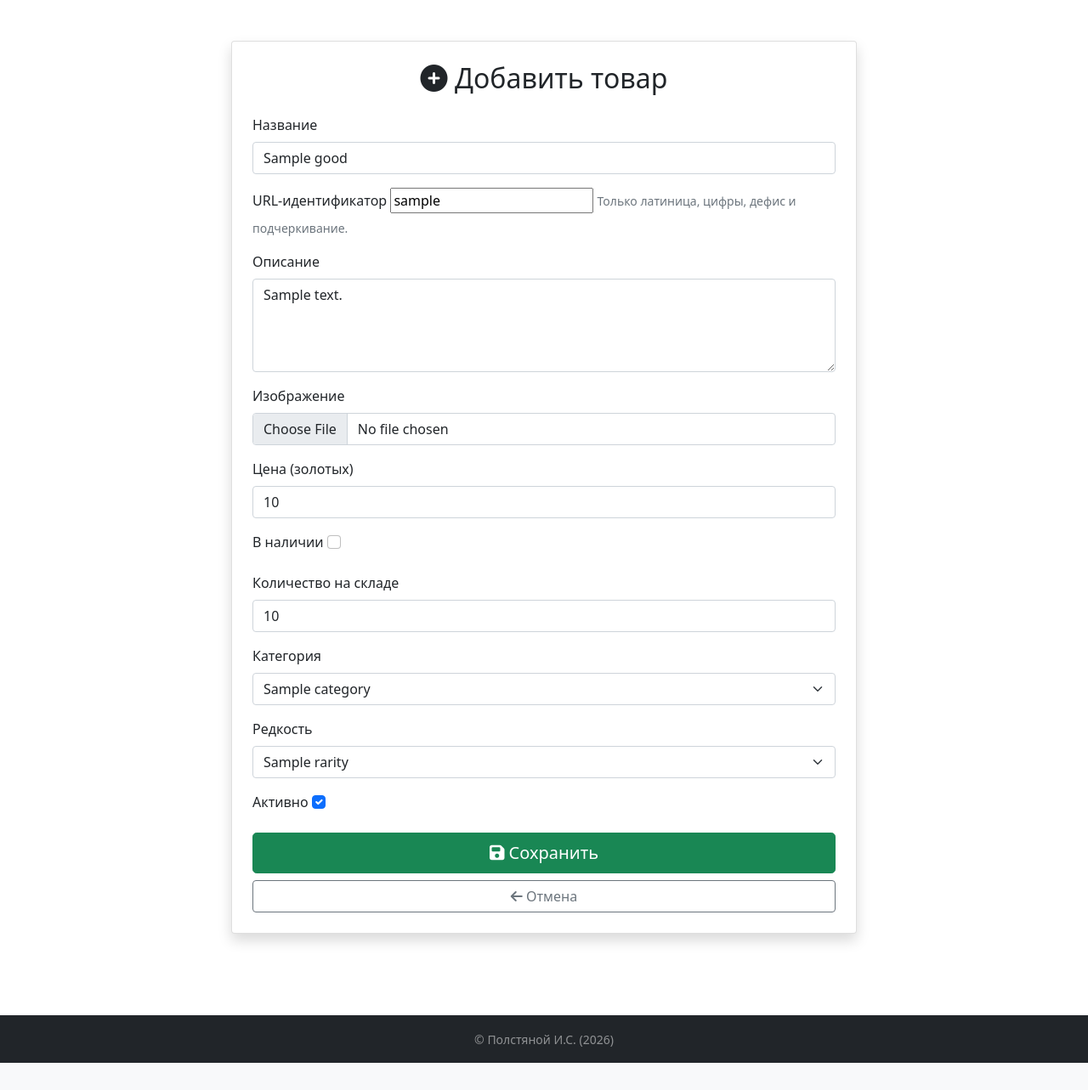
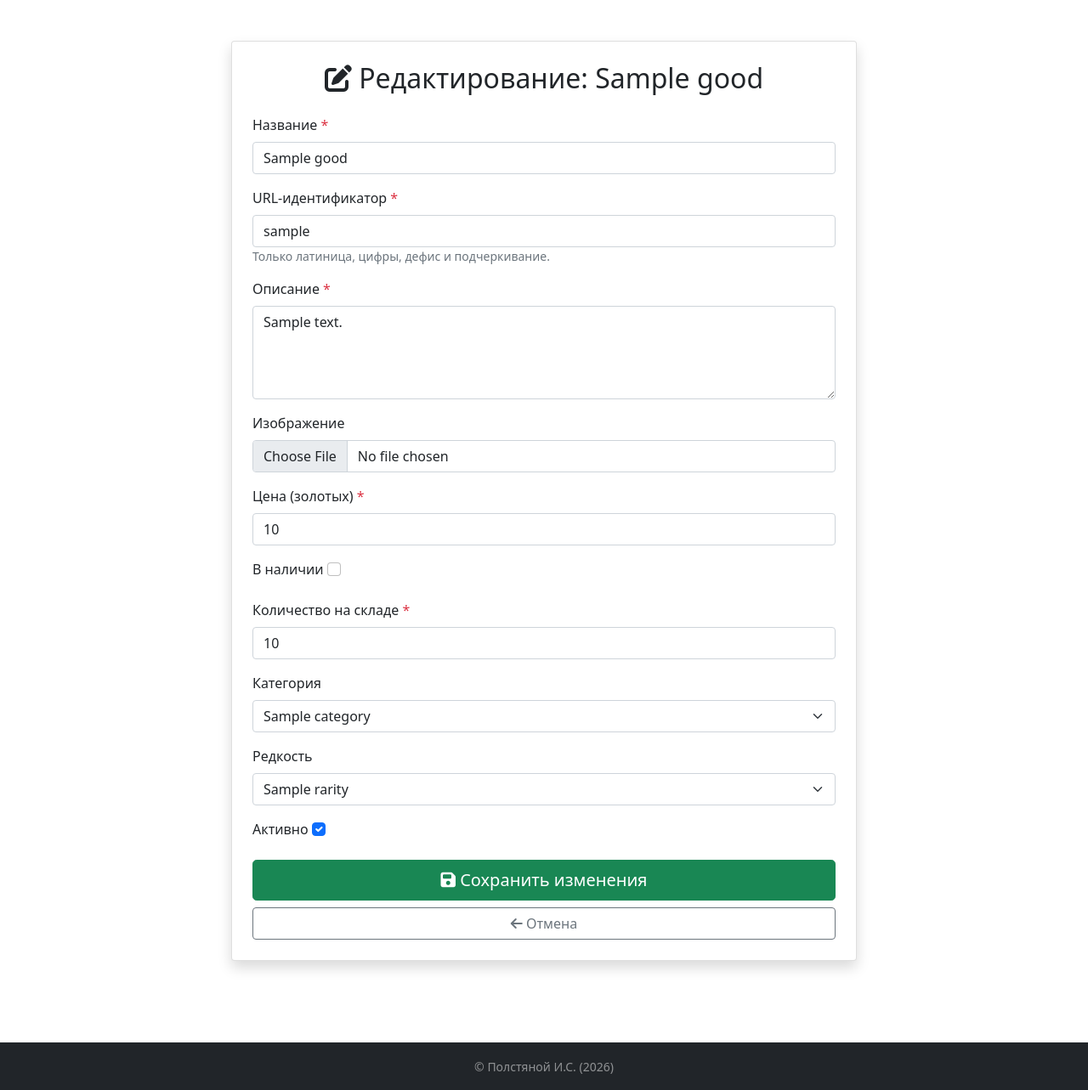
Before and after one commit to IgorPolst/3curse_2semester, a Django app: page /good/1/edit/ in a window 1280 px wide. Shown: the part 56-1339 px from the top of the page at 85% size. Before the commit the page ends 1307 px from the top, so only its background shows below. Run offline with Django 5.2, Linux system fonts and the light colour scheme; tables that the repository leaves empty hold one stand-in row (values such as "Sample post").

Commit message:
Task  9 ready

```diff
--- a/smalltrader/forms/add_good.py
+++ b/smalltrader/forms/add_good.py
@@ -21,7 +21,8 @@ class AddGoodsForm(forms.ModelForm):
         ]
 
         widgets = {
-            'title': forms.TextInput(attrs={'class': 'form-control'}),
+           'title': forms.TextInput(attrs={'class': 'form-control', 'placeholder': 'Например: Пшеница'}),
+            'slug': forms.TextInput(attrs={'class': 'form-control', 'placeholder': 'pshenica'}),
             'description': forms.Textarea(attrs={'class': 'form-control', 'rows': 4}),
             'image': forms.FileInput(attrs={'class': 'form-control'}),
             'price': forms.NumberInput(attrs={'class': 'form-control', 'min': 0}),
--- a/smalltrader/templates/smalltrader/add_goods.html
+++ b/smalltrader/templates/smalltrader/add_goods.html
@@ -1,7 +1,7 @@
 {% extends "config/base.html" %}
 {% load static %}
 
-{% block title %}Добавить товар{% endblock %}
+{% block title %}{{ page_title }}{% endblock %}
 
 {% block content %}
 <div class="container py-5">
@@ -10,7 +10,11 @@
             <div class="card shadow">
                 <div class="card-body p-4">
                     <h2 class="card-title text-center mb-4">
-                        <i class="fas fa-plus-circle"></i> Добавить товар
+                        {% if good %}
+                            <i class="fas fa-edit"></i> {{ form_title }}
+                        {% else %}
+                            <i class="fas fa-plus-circle"></i> {{ form_title }}
+                        {% endif %}
                     </h2>
 
                     <form method="post" enctype="multipart/form-data" novalidate>
@@ -20,10 +24,13 @@
                             <div class="mb-3">
                                 <label for="{{ field.id_for_label }}" class="form-label">
                                     {{ field.label }}
+                                    {% if field.field.required %}
+                                        <span class="text-danger">*</span>
+                                    {% endif %}
                                 </label>
                                 {{ field }}
                                 {% if field.help_text %}
-                                    <small class="text-muted">{{ field.help_text }}</small>
+                                    <small class="text-muted d-block">{{ field.help_text }}</small>
                                 {% endif %}
                                 {% if field.errors %}
                                     <div class="text-danger small mt-1">
@@ -35,11 +42,17 @@
 
                         <div class="d-grid gap-2">
                             <button type="submit" class="btn btn-success btn-lg">
-                                <i class="fas fa-save"></i> Сохранить
+                                <i class="fas fa-save"></i> {{ submit_label }}
                             </button>
-                            <a href="{% url 'market' %}" class="btn btn-outline-secondary">
-                                <i class="fas fa-arrow-left"></i> Отмена
-                            </a>
+                            {% if cancel_url == 'good_detail' %}
+                                <a href="{% url cancel_url cancel_url_arg %}" class="btn btn-outline-secondary">
+                                    <i class="fas fa-arrow-left"></i> Отмена
+                                </a>
+                            {% else %}
+                                <a href="{% url cancel_url %}" class="btn btn-outline-secondary">
+                                    <i class="fas fa-arrow-left"></i> Отмена
+                                </a>
+                            {% endif %}
                         </div>
                     </form>
                 </div>
@@ -47,5 +60,4 @@
         </div>
     </div>
 </div>
-
 {% endblock %}
--- a/smalltrader/templates/smalltrader/good_detail.html
+++ b/smalltrader/templates/smalltrader/good_detail.html
@@ -109,7 +109,7 @@
                     <div class="card-body">
                         <h6 class="card-title">{{ related.title }}</h6>
                         <p class="card-text small text-medieval-gold">{{ related.price }} зол.</p>
-                        <a href="{{ related.get_absolute_url }}" class="btn btn-sm btn-primary w-100">
+                        <a href="{% url 'good_detail' related.id %}" class="btn btn-sm btn-primary w-100">
                             <i class="fas fa-eye"></i> Подробнее
                         </a>
                     </div>
--- a/smalltrader/views.py
+++ b/smalltrader/views.py
@@ -2,7 +2,7 @@ import random
 from django.http import HttpRequest, HttpResponse
 from django.shortcuts import render, get_object_or_404, redirect
 from django.db.models import Q
-from .models import *
+from .models import Good, Category, Rarity, Feedback
 from .forms import AddGoodsForm, FeedbackForm
 
 
@@ -54,6 +54,9 @@ def add_goods(request):
     context = {
         'form': form,
         'page_title': 'Добавить товар',
+        'form_title': 'Добавить товар',
+        'submit_label': 'Создать товар',
+        'cancel_url': 'market',
     }
     return render(request, 'smalltrader/add_goods.html', context)
 
@@ -72,6 +75,10 @@ def edit_goods(request, good_id):
         'form': form,
         'good': good,
         'page_title': f'Редактирование: {good.title}',
+        'form_title': f'Редактирование: {good.title}',
+        'submit_label': 'Сохранить изменения',
+        'cancel_url': 'good_detail',
+        'cancel_url_arg': good.id,
     }
     return render(request, 'smalltrader/add_goods.html', context)
 
@@ -81,3 +88,11 @@ def contact(request):
         if form.is_valid():
             Feedback.objects.create(**form.cleaned_data)
             return redirect('home')
+    else:
+        form = FeedbackForm()
+
+    context = {
+        'form': form,
+        'page_title': 'Обратная связь',
+    }
+    return render(request, 'smalltrader/contact.html', context)
```
Also changed, not shown: smalltrader/templates/smalltrader/market.html (+9 -5 lines).
